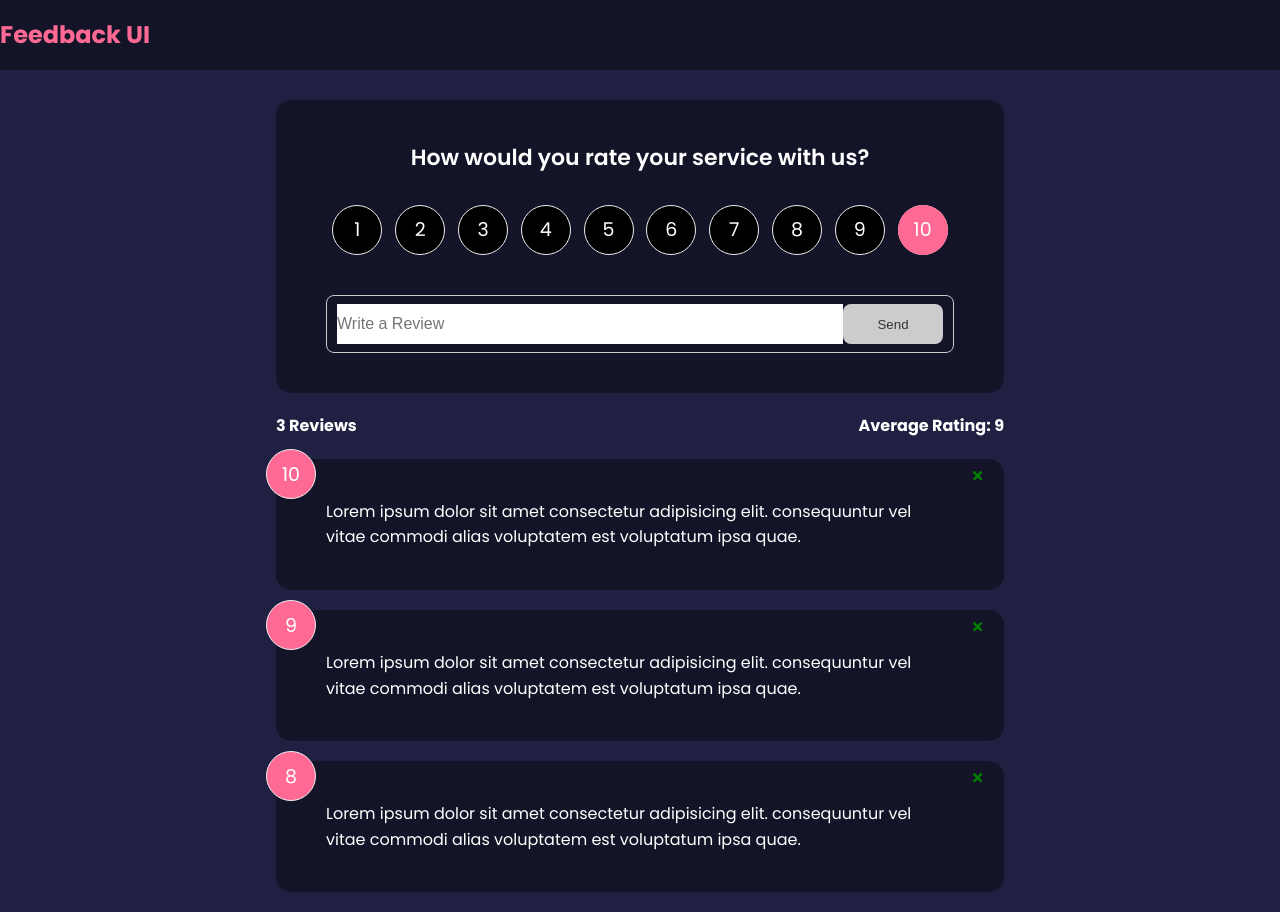
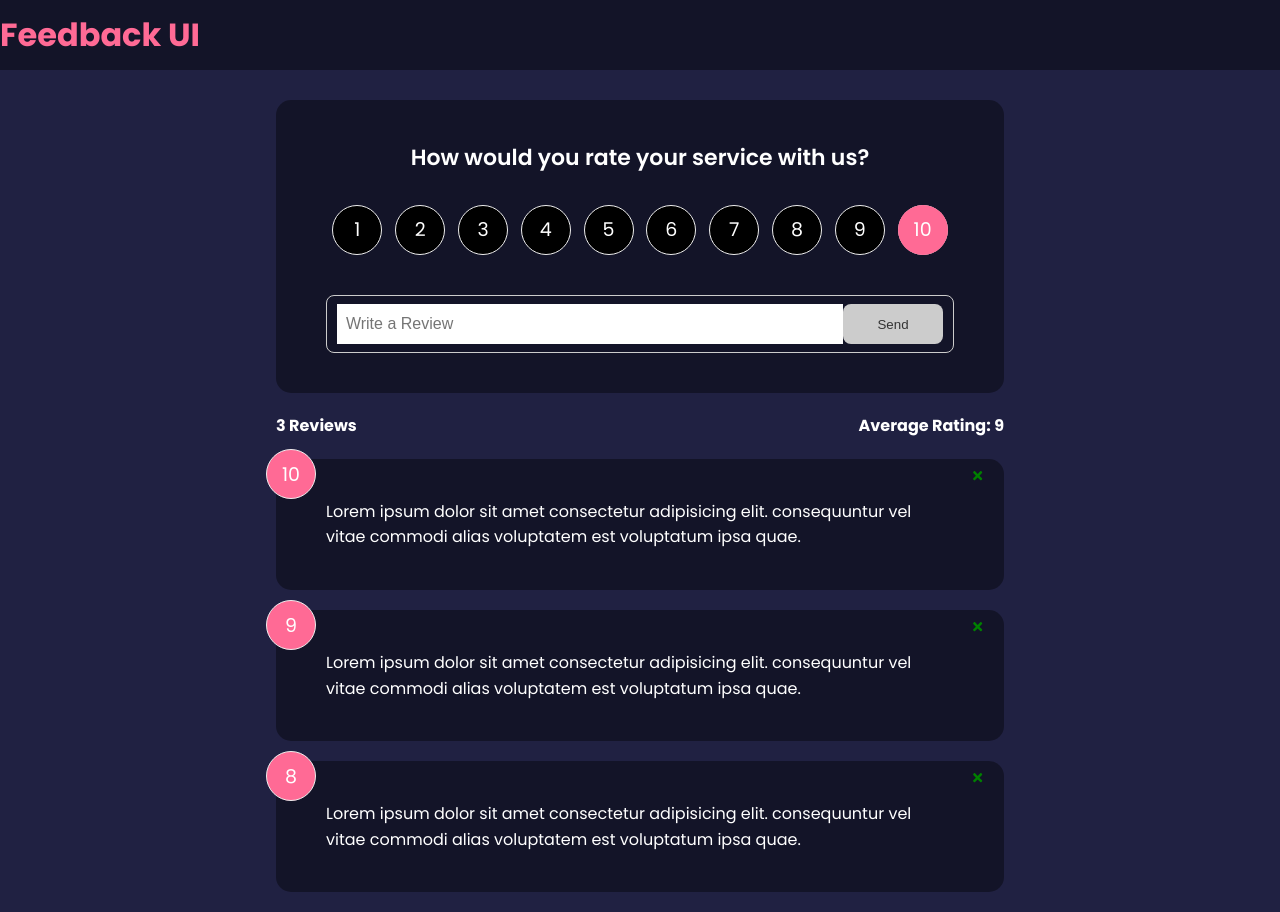
Before and after one commit to imnakul/Feedback-App, a React (Create React App) app: page / in a window 1280 px wide. Built offline with nearby package versions, Linux system fonts and the light colour scheme.

Commit message:
AnimationAddedsingFramerMotion

```diff
--- a/package.json
+++ b/package.json
@@ -6,6 +6,7 @@
     "@testing-library/jest-dom": "^5.17.0",
     "@testing-library/react": "^13.4.0",
     "@testing-library/user-event": "^13.5.0",
+    "framer-motion": "^11.3.30",
     "react": "^18.3.1",
     "react-dom": "^18.3.1",
     "react-icons": "^5.3.0",
--- a/src/components/FeedbackForm.jsx
+++ b/src/components/FeedbackForm.jsx
@@ -45,7 +45,7 @@
                <input
                   onChange={handleTextChange}
                   type='text'
-                  placeholder='Write a Review'
+                  placeholder='  Write a Review '
                   value={text}
                />
                <Button type='submit' isDisabled={btnDisabled}>
--- a/src/components/FeedbackList.jsx
+++ b/src/components/FeedbackList.jsx
@@ -1,5 +1,6 @@
 import FeedbackItem from "./FeedbackItem";
 import PropTypes from "prop-types";
+import { motion, AnimatePresence } from "framer-motion";
 
 function FeedbackList({ feedback, handleDelete }) {
    if (!feedback || feedback.length === 0) {
@@ -7,16 +8,38 @@
    }
    return (
       <div className='feedback-list'>
+         <AnimatePresence>
             {feedback.map((item) => (
+               <motion.div
+                  key={item.id}
+                  initial={{ opacity: 0 }}
+                  animate={{ opacity: 1 }}
+                  exit={{ opacity: 0 }}
+               >
                   <FeedbackItem
                      key={item.id}
                      item={item}
                      handleDelete={handleDelete}
                   />
+               </motion.div>
             ))}
+         </AnimatePresence>
       </div>
    );
 }
+
+//to use without animation paste below code above after function def replacing above code:
+// return (
+//    <div className='feedback-list'>
+//       {feedback.map((item) => (
+//          <FeedbackItem
+//             key={item.id}
+//             item={item}
+//             handleDelete={handleDelete}
+//          />
+//       ))}
+//    </div>
+// )
 
 FeedbackList.propTypes = {
    feedback: PropTypes.arrayOf(
--- a/src/components/Header.jsx
+++ b/src/components/Header.jsx
@@ -1,16 +1,19 @@
 import PropTypes from "prop-types";
 
-function Header({text = 'Feedback UI', bgColor = 'rgba(0,0,0,0.4)', textColor = '#ff6a95'}) {
-
+function Header({
+   text = "Feedback UI",
+   bgColor = "rgba(0,0,0,0.4)",
+   textColor = "#ff6a95",
+}) {
    const HeaderStyles = {
       backgroundColor: bgColor,
       color: textColor,
-    }
+   };
    return (
       <header style={HeaderStyles}>
-            <h2>{text}</h2>
+         <h1>{text}</h1>
       </header>
-    )
+   );
 }
 
 //Removed this on my own and added default parameters in function parameter like javascript bcz of warning in console:
@@ -25,6 +28,6 @@
    text: PropTypes.string,
    bgColor: PropTypes.string,
    textColor: PropTypes.string,
-}
+};
 
 export default Header;
```
Also changed, not shown: 1 other file (tests, documents, lock files or other folders). Lines whose indentation alone changed are shown as unchanged.
